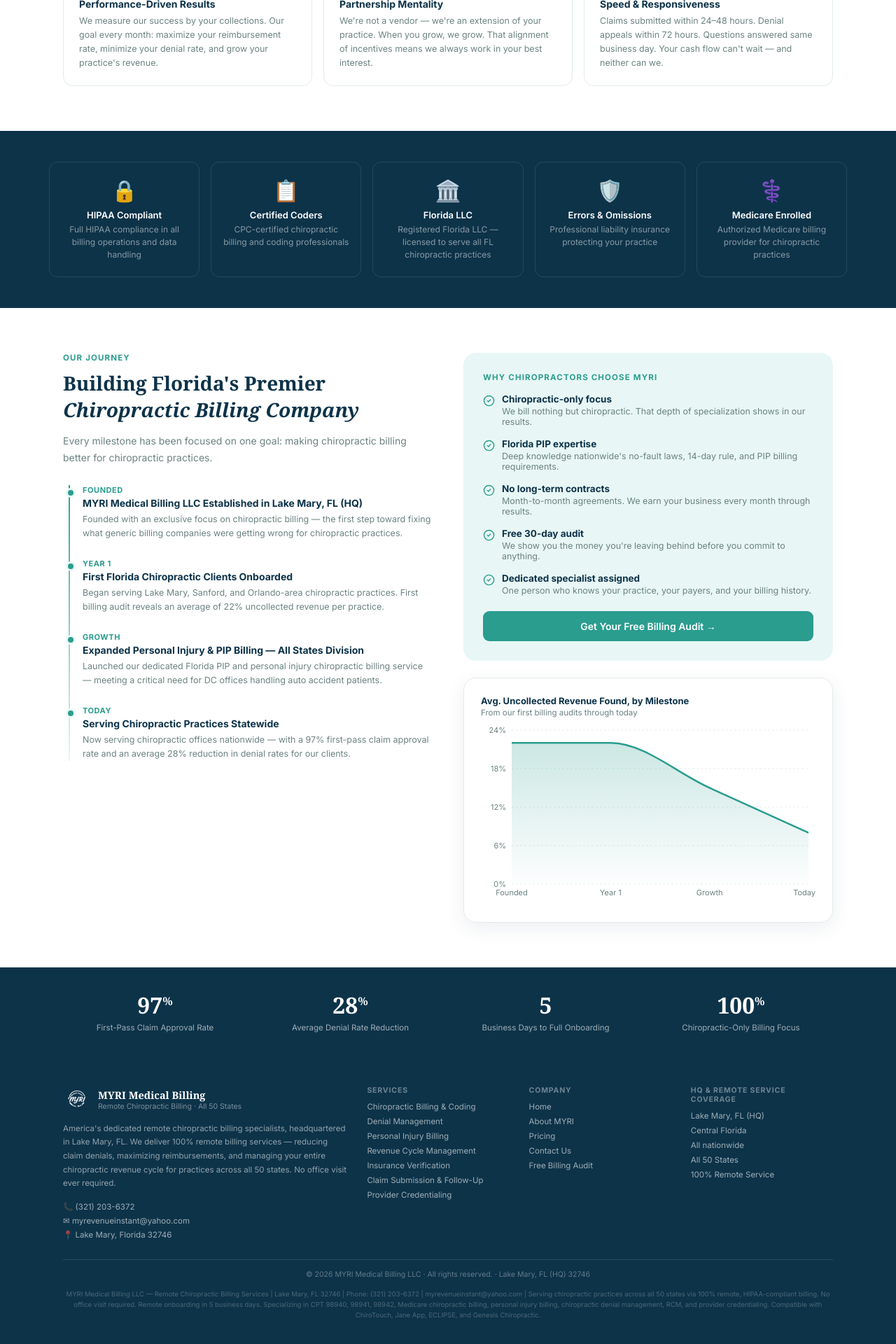
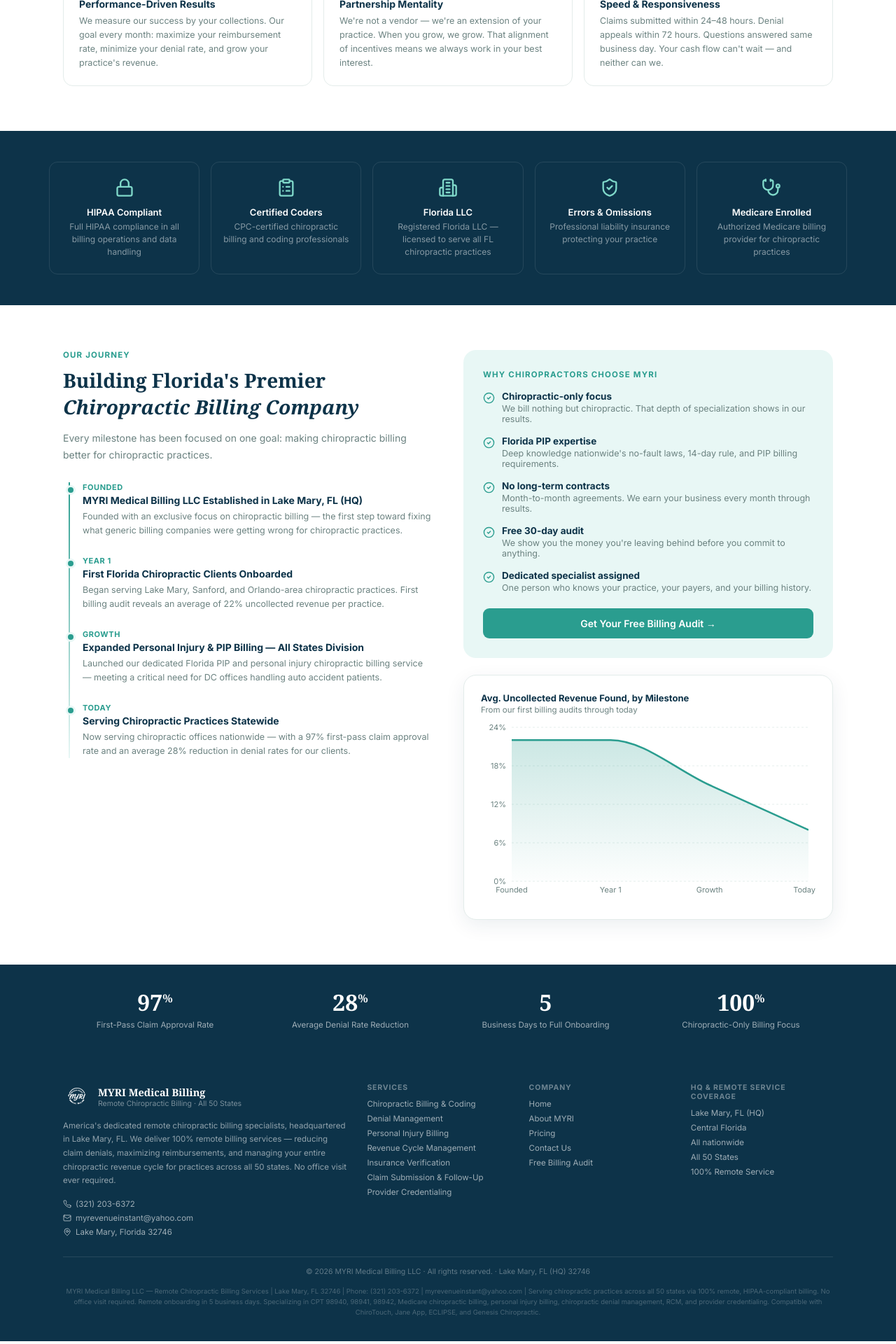
Before and after one commit to devydev201/myri-website, a Next.js app: page /about in a window 1280 px wide. Shown: the part 2482-4402 px from the top of the page at 70% size. Built offline with nearby package versions, Linux system fonts and the light colour scheme.

Commit message:
Add files via upload

```diff
--- a/app/about/page.js
+++ b/app/about/page.js
@@ -2,7 +2,7 @@
 import { motion } from "framer-motion";
 import Link from "next/link";
 import { AreaChart, Area, XAxis, YAxis, CartesianGrid, Tooltip, ResponsiveContainer } from "recharts";
-import { Target, ShieldCheck, MessageCircle, TrendingUp, Users, Zap, CheckCircle2 } from "lucide-react";
+import { Target, ShieldCheck, MessageCircle, TrendingUp, Users, Zap, CheckCircle2, Lock, ClipboardList, Building2, Stethoscope } from "lucide-react";
 import Nav from "../../components/Nav";
 import Footer from "../../components/Footer";
 import PageHero from "../../components/PageHero";
@@ -27,11 +27,11 @@
 ];
 
 const CERTS = [
-  { ico: "🔒", t: "HIPAA Compliant", d: "Full HIPAA compliance in all billing operations and data handling" },
-  { ico: "📋", t: "Certified Coders", d: "CPC-certified chiropractic billing and coding professionals" },
-  { ico: "🏛️", t: "Florida LLC", d: "Registered Florida LLC — licensed to serve all FL chiropractic practices" },
-  { ico: "🛡️", t: "Errors & Omissions", d: "Professional liability insurance protecting your practice" },
-  { ico: "⚕️", t: "Medicare Enrolled", d: "Authorized Medicare billing provider for chiropractic practices" },
+  { Icon: Lock, t: "HIPAA Compliant", d: "Full HIPAA compliance in all billing operations and data handling" },
+  { Icon: ClipboardList, t: "Certified Coders", d: "CPC-certified chiropractic billing and coding professionals" },
+  { Icon: Building2, t: "Florida LLC", d: "Registered Florida LLC — licensed to serve all FL chiropractic practices" },
+  { Icon: ShieldCheck, t: "Errors & Omissions", d: "Professional liability insurance protecting your practice" },
+  { Icon: Stethoscope, t: "Medicare Enrolled", d: "Authorized Medicare billing provider for chiropractic practices" },
 ];
 
 const TIMELINE = [
@@ -213,7 +213,7 @@
             <motion.div key={c.t} initial={{ opacity: 0, y: 16 }} whileInView={{ opacity: 1, y: 0 }} viewport={{ once: true }}
               transition={{ delay: i * 0.06, duration: 0.5 }} whileHover={{ background: "rgba(42,157,143,.12)" }}
               style={{ textAlign: "center", padding: "22px 14px", border: "1px solid rgba(255,255,255,.1)", borderRadius: 12 }}>
-              <div style={{ fontSize: 30, marginBottom: 9 }}>{c.ico}</div>
+              <c.Icon size={28} color={COLORS.mint} style={{ marginBottom: 9 }} />
               <div style={{ fontSize: 13, fontWeight: 600, color: "#fff" }}>{c.t}</div>
               <div style={{ fontSize: 12, color: "rgba(255,255,255,.5)", marginTop: 4, lineHeight: 1.5 }}>{c.d}</div>
             </motion.div>
--- a/app/claims/page.js
+++ b/app/claims/page.js
@@ -3,7 +3,7 @@
 import { motion } from "framer-motion";
 import Link from "next/link";
 import { Treemap, Tooltip, ResponsiveContainer } from "recharts";
-import { Phone, Mail, MapPin, CheckCircle2 } from "lucide-react";
+import { Phone, Mail, MapPin, CheckCircle2, Lock } from "lucide-react";
 import Nav from "../../components/Nav";
 import Footer from "../../components/Footer";
 import PageHero from "../../components/PageHero";
@@ -297,7 +297,9 @@
                 <button type="submit" disabled={claimsSubmitting} style={{ width: "100%", background: COLORS.teal, color: "#fff", border: "none", padding: 13, borderRadius: 9, fontWeight: 600, fontSize: 14, cursor: claimsSubmitting ? "default" : "pointer", opacity: claimsSubmitting ? 0.7 : 1 }}>
                   {claimsSubmitting ? "Sending..." : "Get My Free Claim Audit →"}
                 </button>
-                <p style={{ fontSize: 10.5, color: COLORS.gray, textAlign: "center", marginTop: 10 }}>🔒 HIPAA-compliant · No obligation · Response within 24 hours</p>
+                <p style={{ fontSize: 10.5, color: COLORS.gray, textAlign: "center", marginTop: 10, display: "flex", alignItems: "center", justifyContent: "center", gap: 5 }}>
+                  <Lock size={11} color={COLORS.gray} /> HIPAA-compliant · No obligation · Response within 24 hours
+                </p>
               </form>
             )}
           </div>
--- a/app/services/page.js
+++ b/app/services/page.js
@@ -112,7 +112,7 @@
       "BAA (Business Associate Agreement) executed with all client practices",
       "Advanced billing software with multi-factor authentication",
     ],
-    img: "https://images.pexels.com/photos/60504/pexels-photo-60504.jpeg?auto=compress&cs=tinysrgb&w=800",
+    img: "https://images.pexels.com/photos/7578815/pexels-photo-7578815.jpeg?auto=compress&cs=tinysrgb&w=800",
   },
   {
     tag: "Support",
@@ -169,7 +169,7 @@
         accent="Maximizes Every Dollar"
         desc="At MYRI Medical Billing, we offer a full spectrum of chiropractic revenue cycle management solutions — designed to improve cash flow, reduce claim denials, and ensure accurate, timely reimbursements for your chiropractic practice."
         img="/images/services-hero.jpg"
-        pos="right 20%"
+        pos="center center"
       />
       <StatsStrip stats={STATS} />
 
@@ -191,7 +191,7 @@
             <div style={{ display: "flex", flexDirection: "column", gap: 10, minWidth: 200 }}>
               {["Serving all 50 states", "Secure EHR integration", "Remote onboarding in 5 days", "No office visit required"].map((t) => (
                 <div key={t} style={{ display: "flex", alignItems: "center", gap: 8, fontSize: 13, color: "#3a4a48", background: "#fff", padding: "10px 14px", borderRadius: 10, border: "0.5px solid #eee" }}>
-                  <span style={{ color: COLORS.teal, fontWeight: 700 }}>✓</span> {t}
+                  <CheckCircle2 size={15} color={COLORS.teal} style={{ flexShrink: 0 }} /> {t}
                 </div>
               ))}
               <Link href="/contact" style={{ textAlign: "center", background: COLORS.teal, color: "#fff", padding: "10px 18px", borderRadius: 9, fontSize: 13, fontWeight: 600, textDecoration: "none" }}>
--- a/components/Footer.js
+++ b/components/Footer.js
@@ -1,4 +1,5 @@
 import Link from "next/link";
+import { Phone, Mail, MapPin } from "lucide-react";
 import { COLORS, SITE } from "../lib/tokens";
 
 const COLS = [
@@ -66,13 +67,15 @@
               your entire chiropractic revenue cycle for practices across all 50 states. No office visit ever required.
             </div>
             <div style={{ marginTop: 16, display: "flex", flexDirection: "column", gap: 6 }}>
-              <a href={SITE.phoneHref} style={{ fontSize: 11.5, color: "rgba(255,255,255,.6)", textDecoration: "none" }}>
-                📞 {SITE.phone}
+              <a href={SITE.phoneHref} style={{ fontSize: 11.5, color: "rgba(255,255,255,.6)", textDecoration: "none", display: "flex", alignItems: "center", gap: 6 }}>
+                <Phone size={12} color="rgba(255,255,255,.6)" /> {SITE.phone}
               </a>
-              <a href={SITE.emailHref} style={{ fontSize: 11.5, color: "rgba(255,255,255,.6)", textDecoration: "none" }}>
-                ✉ {SITE.email}
+              <a href={SITE.emailHref} style={{ fontSize: 11.5, color: "rgba(255,255,255,.6)", textDecoration: "none", display: "flex", alignItems: "center", gap: 6 }}>
+                <Mail size={12} color="rgba(255,255,255,.6)" /> {SITE.email}
               </a>
-              <span style={{ fontSize: 11.5, color: "rgba(255,255,255,.6)" }}>📍 {SITE.address}</span>
+              <span style={{ fontSize: 11.5, color: "rgba(255,255,255,.6)", display: "flex", alignItems: "center", gap: 6 }}>
+                <MapPin size={12} color="rgba(255,255,255,.6)" /> {SITE.address}
+              </span>
             </div>
           </div>
           {COLS.map((col) => (
```
Also changed, not shown: app/page.js (+17 -14 lines), app/pricing/page.js (+9 -7 lines), public/images/services-hero.jpg.
